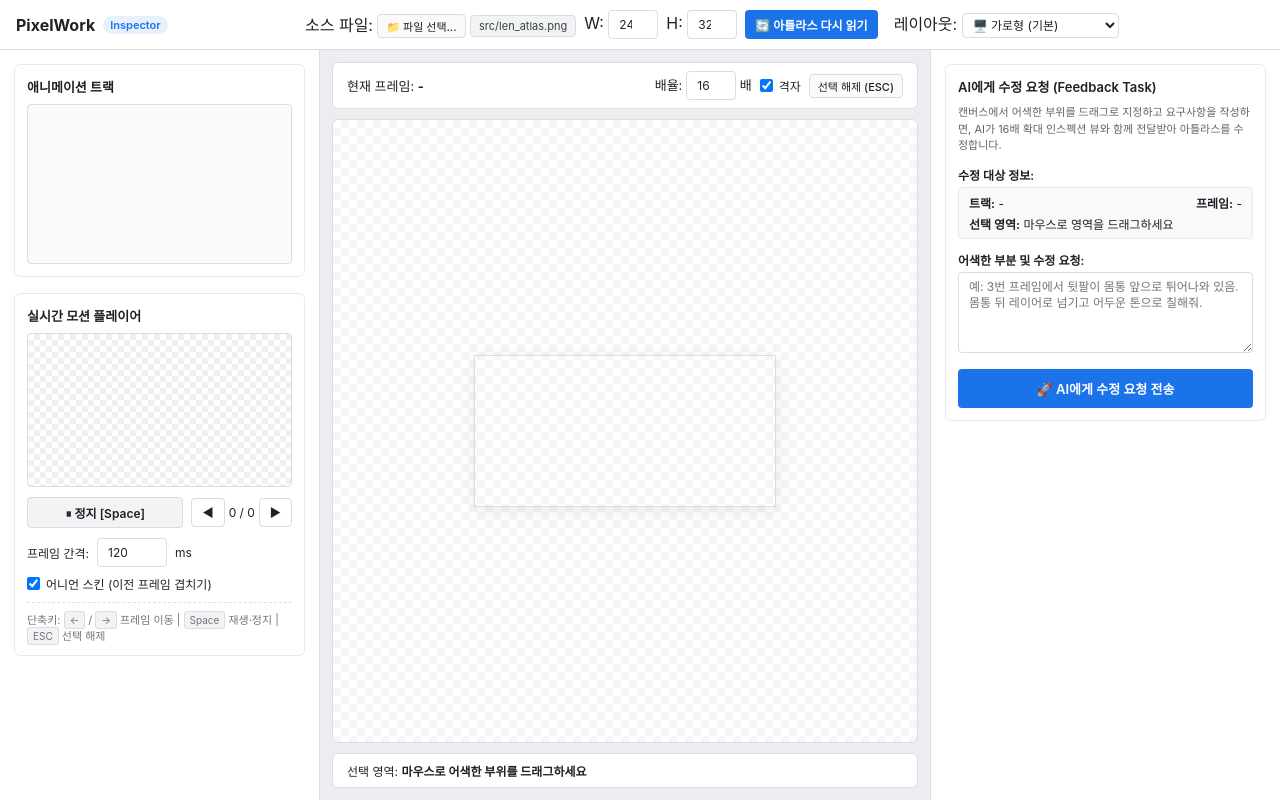
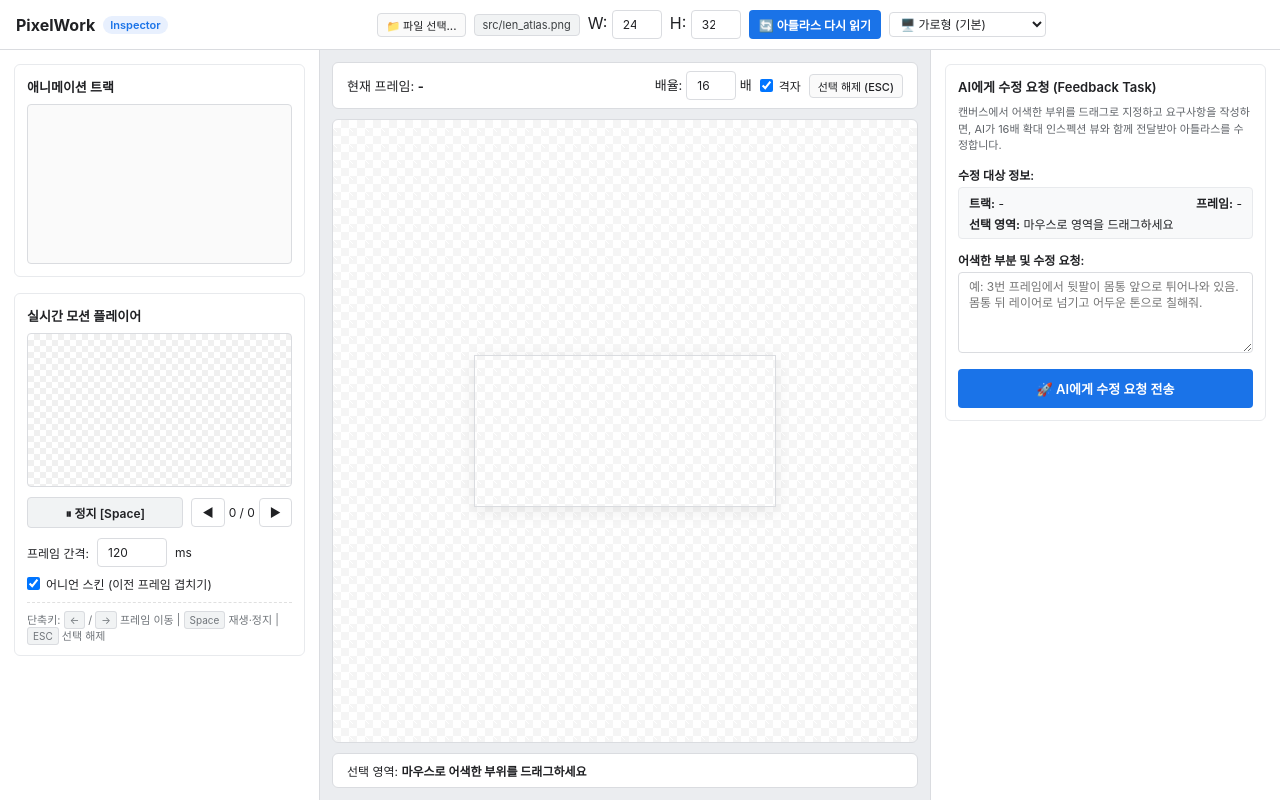
Before and after one commit to notforsaleyo/pixelwork, a plain HTML site: page web/index.html in a window 1280 px wide. Drawn offline with Linux system fonts and the light colour scheme; no server answers.

Commit message:
style: remove redundant '소스 파일:' and '레이아웃:' text labels

```diff
--- a/web/index.html
+++ b/web/index.html
@@ -15,20 +15,16 @@
       </div>
       <div class="row config-inputs">
         <!-- File Picker -->
-        <label>소스 파일:
         <input type="file" id="file-picker" accept="image/png,image/jpeg,image/webp" style="display: none;">
         <button type="button" id="btn-file-pick" class="btn-subtle">📁 파일 선택...</button>
         <span id="file-name-disp" class="file-name-tag" title="src/len_atlas.png">src/len_atlas.png</span>
-        </label>
         <label>W: <input type="number" id="input-fw" value="24" style="width: 50px;"></label>
         <label>H: <input type="number" id="input-fh" value="32" style="width: 50px;"></label>
         <button type="button" id="btn-slice" class="btn-primary">🔄 아틀라스 다시 읽기</button>
-        <label style="margin-left: 8px;">레이아웃:
         <select id="layout-select" style="padding: 3px 6px;">
           <option value="horizontal">🖥️ 가로형 (기본)</option>
           <option value="vertical">📱 세로형 (피벗 모니터)</option>
         </select>
-        </label>
       </div>
       <div class="row status-area">
         <span id="status-msg"></span>
```
Lines whose indentation alone changed are shown as unchanged.
